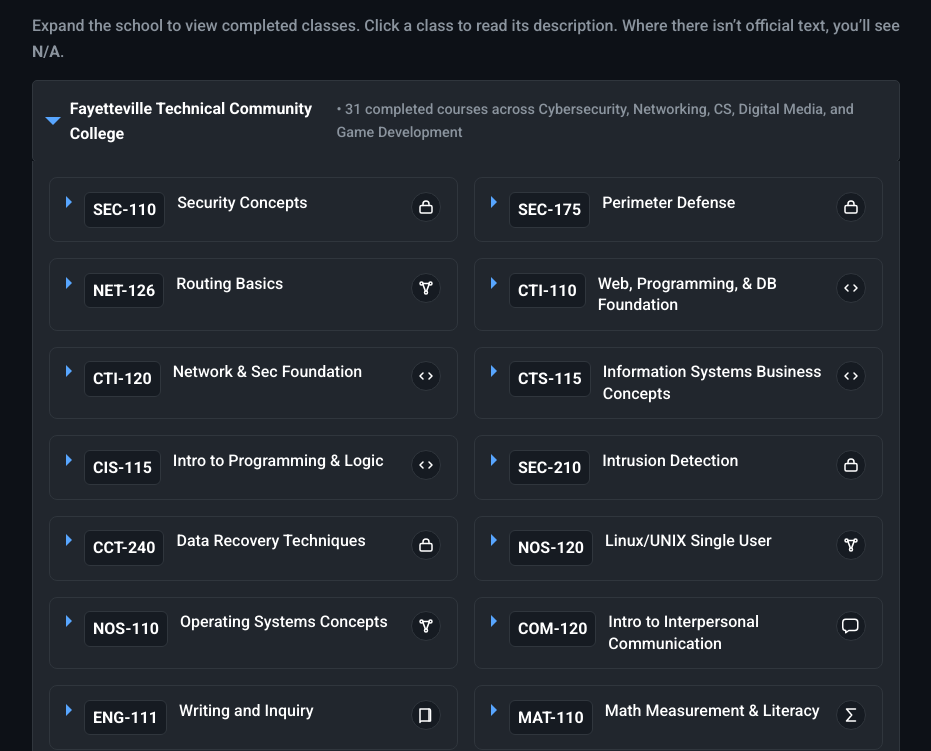
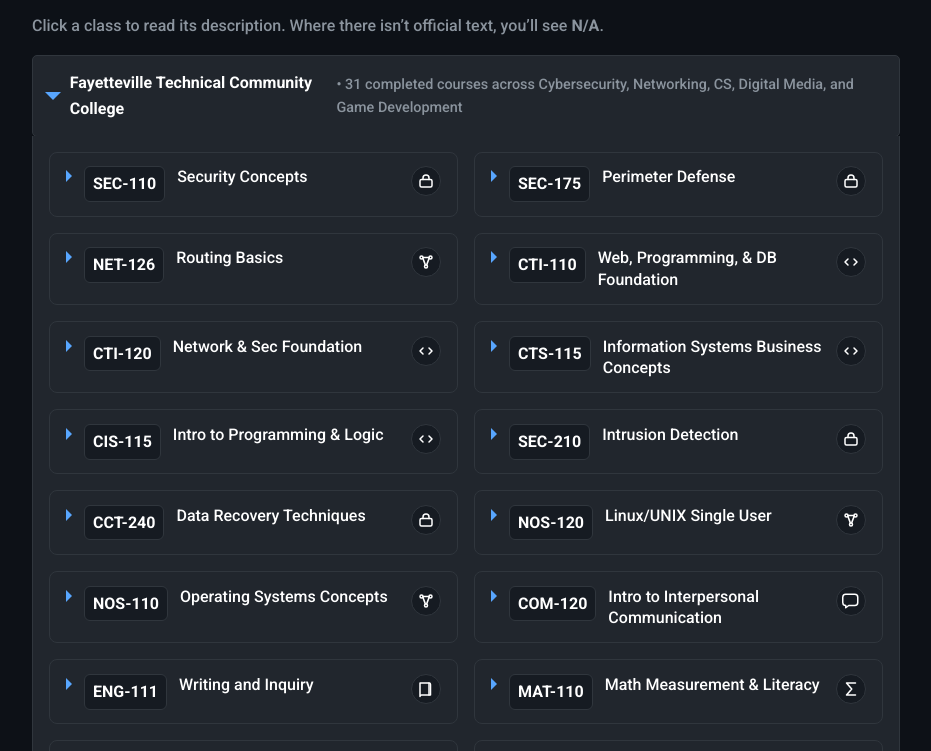
Before and after one commit to DarkSaber203/darksaber203.github.io, a plain HTML site: page Education.html in a window 1280 px wide. Shown: the part 349-1100 px from the top of the page, without its empty margins (174-1105 px from the left). Drawn offline with Linux system fonts and the light colour scheme.

Commit message:
Simplify intro text in Education section
Removed introductory text about expanding the school view.

```diff
--- a/Education.html
+++ b/Education.html
@@ -175,7 +175,7 @@
   <main>
     <div class="crumb">Portfolio / Education</div>
     <h2>Education</h2>
-    <p class="intro">Expand the school to view completed classes. Click a class to read its description. Where there isn’t official text, you’ll see <strong>N/A</strong>.</p>
+    <p class="intro">Click a class to read its description. Where there isn’t official text, you’ll see <strong>N/A</strong>.</p>
 
     <!-- SCHOOL -->
     <details class="school" open>
```
